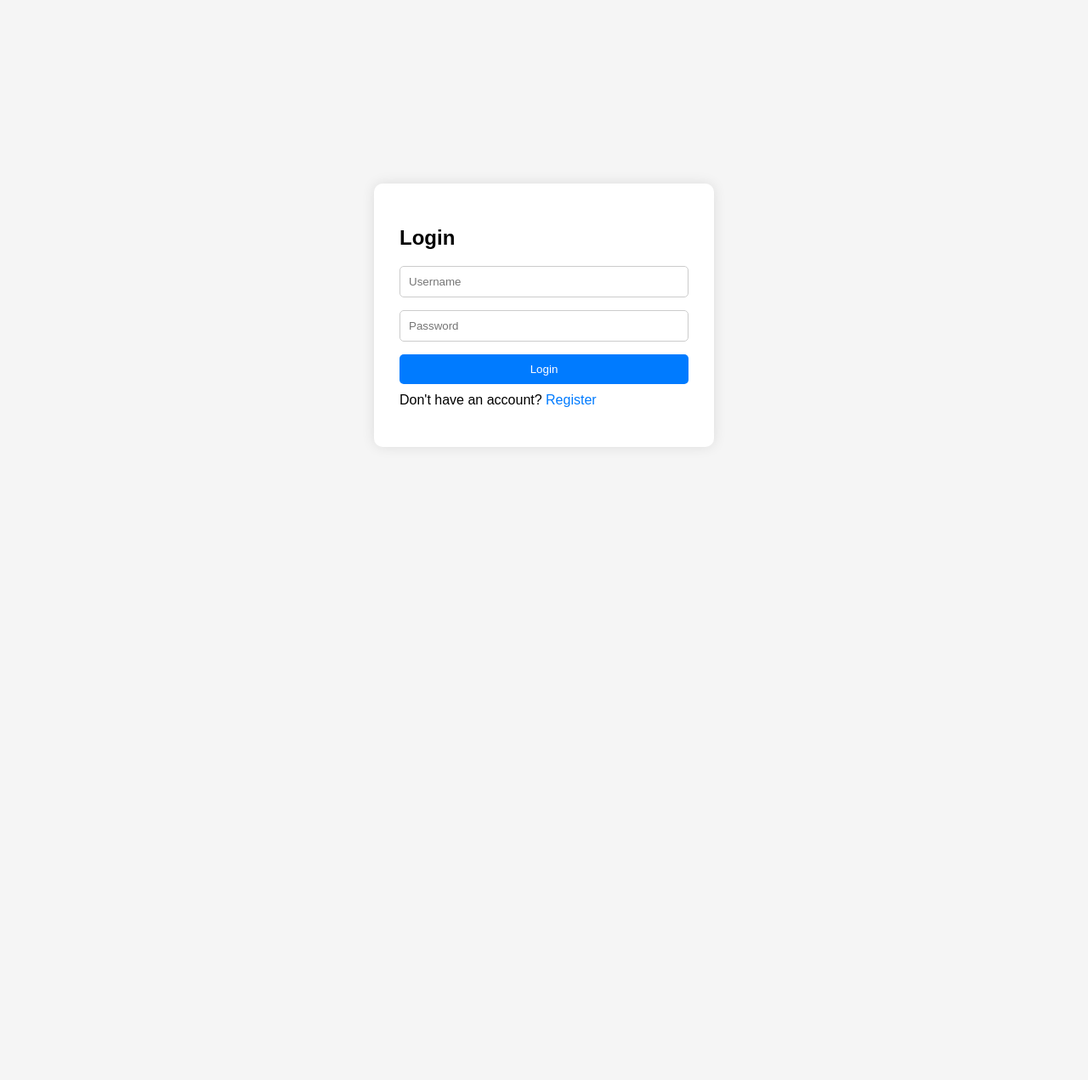
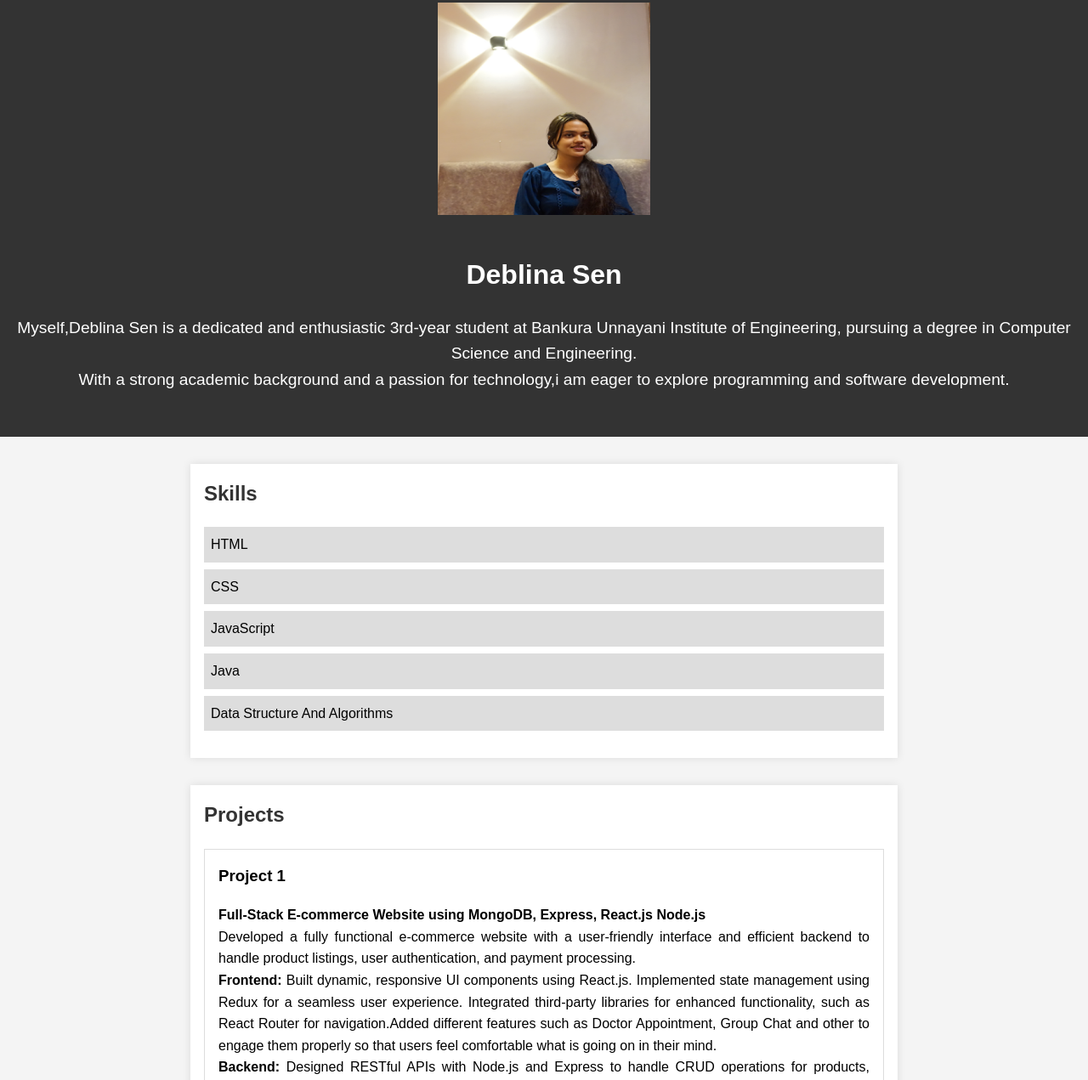
Before and after one commit to Deblina-Sen/OIBSIP, a plain HTML site: page index.html in a window 1280 px wide. Shown: the part 29-1300 px from the top of the page at 85% size. Before the commit the page ends 800 px from the top, so only its background shows below. Drawn offline with Linux system fonts and the light colour scheme.

Commit message:
portfolio
html,css,js

```diff
--- a/index.html
+++ b/index.html
@@ -1,39 +1,62 @@
 <!DOCTYPE html>
 <html lang="en">
-
 <head>
     <meta charset="UTF-8">
     <meta name="viewport" content="width=device-width, initial-scale=1.0">
-    <title>Login and Registration</title>
+    <title>My Portfolio</title>
     <link rel="stylesheet" href="styles.css">
 </head>
+<body>
+    <header>
+        <img src="deblina.png" alt="Deblina Sen" class="deblina-image">
+        <h1>Deblina Sen</h1>
+        <p class="intro">Myself,Deblina Sen is a dedicated and enthusiastic 3rd-year student at Bankura Unnayani Institute of Engineering, pursuing a degree in Computer Science and Engineering.<br>With a strong academic background and a passion for technology,i am eager to explore programming and software
+        development.</p>
+    </header>
 
-<body>
-    <div class="container">
-        <div class="form-container">
-            <!-- Login Form -->
-            <form id="login-form" class="form active">
-                <h2>Login</h2>
-                <input type="text" id="login-username" placeholder="Username" required>
-                <input type="password" id="login-password" placeholder="Password" required>
-                <button type="submit">Login</button>
-                <p class="message" id="login-message"></p>
-                <p>Don't have an account? <span id="show-register">Register</span></p>
-            </form>
+    <section class="skills">
+        <h2>Skills</h2>
+        <ul>
+            <li>HTML</li>
+            <li>CSS</li>
+            <li>JavaScript</li>
+            <li>Java</li>
+            <li>Data Structure And Algorithms</li>
+            <!-- Add more skills as needed -->
+        </ul>
+    </section>
 
-            <!-- Registration Form -->
-            <form id="register-form" class="form">
-                <h2>Register</h2>
-                <input type="text" id="register-username" placeholder="Username" required>
-                <input type="email" id="register-email" placeholder="Email" required>
-                <input type="password" id="register-password" placeholder="Password" required>
-                <button type="submit">Register</button>
-                <p class="message" id="register-message"></p>
-                <p>Already have an account? <span id="show-login">Login</span></p>
-            </form>
+    <section class="projects">
+        <h2>Projects</h2>
+        <div class="project-item">
+            <h3>Project 1</h3>
+            <p><b>Full-Stack E-commerce Website using MongoDB, Express, React.js Node.js</b>
+             <br>Developed a fully functional e-commerce website with a user-friendly interface and efficient backend to handle product
+            listings, user authentication, and payment processing.<br>
+            <b>Frontend:</b>
+             Built dynamic, responsive UI components using React.js.
+             Implemented state management using Redux for a seamless user experience.
+             Integrated third-party libraries for enhanced functionality, such as React Router for navigation.Added different
+            features such as Doctor Appointment, Group Chat and other to engage them properly so that users feel comfortable what is
+            going on in their mind.<br>
+            <b> Backend:</b>
+            Designed RESTful APIs with Node.js and Express to handle CRUD operations for products, users, and orders.
+            Utilized MongoDB for database management, ensuring efficient data retrieval and storage.
+            Implemented JWT-based authentication for secure user login and access control..</p>
         </div>
-    </div>
-    <script src="scripts.js"></script>
+        </section>
+
+    <section class="contact">
+        <h2>Contact</h2>
+        <p>Email: <a href="https://deblinasen2003@gmail.com">My email</a></p>
+
+        <p>LinkedIn: <a href="https://www.linkedin.com/in/deblina-sen-265b56224/">My LinkedIn</a></p>
+        <p>Contact_Number:<b>+91-8391025805</b></p>
+    </section>
+    <section class="Resume">
+        <h2>Resume</h2>
+        <p>Resume:<a href="Deblina_Sen_Resume_.pdf">My Resume</a></p>
+        <!-- Add more contact details as needed -->
+    </section>
 </body>
-
 </html>
--- a/styles.css
+++ b/styles.css
@@ -1,80 +1,78 @@
-/* styles.css */
 body {
     font-family: Arial, sans-serif;
-    display: flex;
-    justify-content: center;
-    align-items: center;
-    height: 100vh;
     margin: 0;
-    background: #f5f5f5;
+    padding: 0;
+    line-height: 1.6;
+    background-color: #f4f4f4;
 }
 
-.container {
-    display: flex;
-    justify-content: center;
-    align-items: center;
-    background: #fff;
-    border-radius: 10px;
-    box-shadow: 0 0 15px rgba(0, 0, 0, 0.1);
-    overflow: hidden;
-    width: 400px;
+header {
+    background: #333;
+    color: #fff;
+    text-align: center;
+    padding: 2rem 0;
 }
 
-.form-container {
-    position: relative;
-    width: 100%;
+.deblina-image {
+    width: 250px;
+    height: 250px;
+    margin-bottom: 1rem;
 }
 
-.form {
-    display: none;
-    flex-direction: column;
-    padding: 30px;
-    transition: opacity 0.5s ease;
+.intro {
+    font-size: 1.2rem;
+    margin-top: 0.5rem;
 }
 
-.form.active {
-    display: flex;
-    opacity: 1;
+section {
+    margin: 2rem auto;
+    padding: 1rem;
+    max-width: 800px;
+    background: #fff;
+    box-shadow: 0 0 10px rgba(0, 0, 0, 0.1);
 }
 
-input {
-    margin-bottom: 15px;
-    padding: 10px;
-    border: 1px solid #ccc;
-    border-radius: 5px;
+h2 {
+    margin-top: 0;
+    color: #333;
 }
 
-button {
-    padding: 10px;
-    border: none;
-    background: #007BFF;
-    color: #fff;
-    border-radius: 5px;
-    cursor: pointer;
-    transition: background 0.3s ease;
+ul {
+    list-style: none;
+    padding: 0;
 }
 
-button:hover {
-    background: #0056b3;
+ul li {
+    background: #ddd;
+    margin: 0.5rem 0;
+    padding: 0.5rem;
 }
 
-p {
-    margin-top: 10px;
+.project-item {
+    border: 1px solid #ddd;
+    margin: 1rem 0;
+    padding: 1rem;
 }
 
-span {
-    color: #007BFF;
-    cursor: pointer;
-    transition: color 0.3s ease;
+.project-item h3 {
+    margin-top: 0;
 }
 
-span:hover {
-    color: #0056b3;
+.project-item p {
+        text-align:justify;
+        text-align:inter-word;
+}
+.contact a {
+    color: #333;
+    text-decoration: none;
+    font-weight: bold;
 }
 
-.message {
-    color: red;
-    font-size: 0.9em;
-    margin-top: -10px;
-    margin-bottom: 10px;
+.contact a:hover {
+    text-decoration: underline;
 }
+.Resume a {
+    color: #333;
+    text-decoration: none;
+    font-weight: bold;
+}
```
Also changed, not shown: deblina.png (added), 1 other file.
